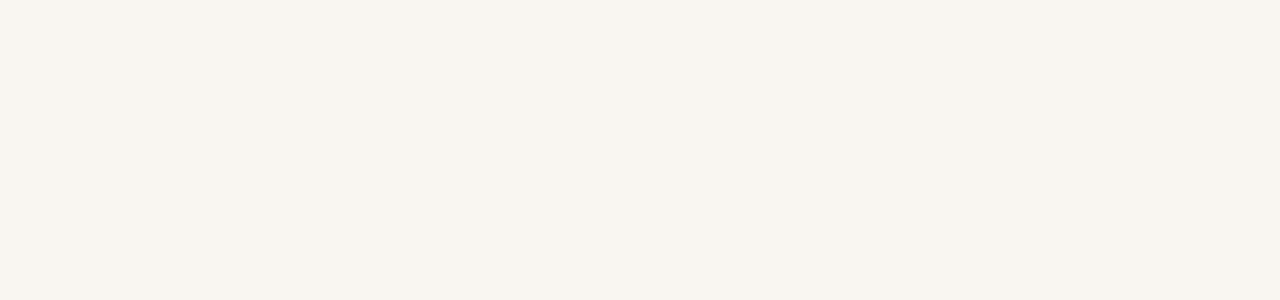
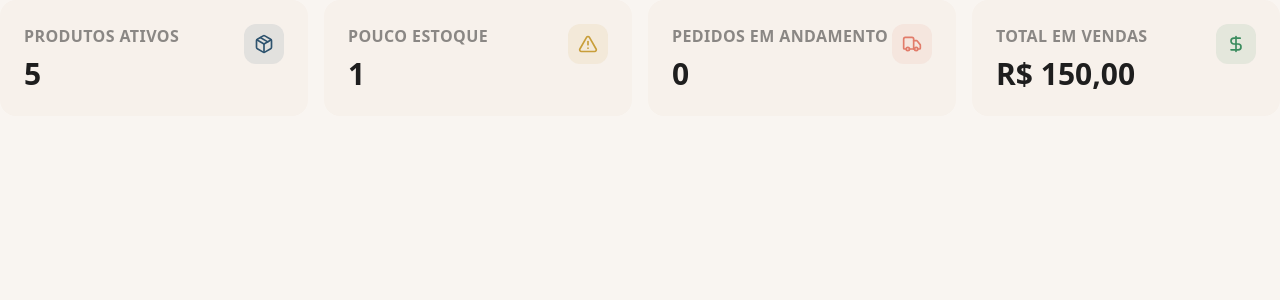
Before and after one commit to AtelieDigital-Labs/atelie-front, a React (Vite) app: page /artisan/dashboard in a window 1280 px wide. Before the commit this address had no page. Shown: the top 300 px of the page. Built offline with nearby package versions, Linux system fonts and the light colour scheme; a web font is replaced by a local one.

Commit message:
feat: add MetricCard component and routes artisan

```diff
--- /dev/null
+++ b/src/pages/artisan/dashboard/components/MetricCard.tsx
@@ -0,0 +1,26 @@
+import type { LucideIcon } from 'lucide-react'
+
+type MetricCardProps = {
+  label: string
+  value: string | number
+  icon: LucideIcon
+  iconColor?: string
+  iconBg?: string
+}
+
+export function MetricCard({label,value,icon:Icon,iconColor,iconBg}:MetricCardProps){
+  return (
+    <div className='bg-card rounded-2xl p-6 flex items-start justify-between'>
+      <div className='flex flex-col gap-2'>
+        <span className='text-x2 font-semibold text-text/50 uppercase tracking-wide'>
+          {label}
+        </span>
+        <span className='text-3xl font-bold text-text'>{value}</span>
+      </div>
+
+      <div className={`p-2.5 rounded-xl ${iconBg?? 'bg-surface'}`}>
+        <Icon size={20} className={iconColor?? 'text-text/40'}/>
+      </div>
+    </div>
+  )
+}
--- /dev/null
+++ b/src/pages/artisan/dashboard/index.tsx
@@ -0,0 +1,51 @@
+import { Package, AlertTriangle, Truck, DollarSign } from 'lucide-react'
+import {MetricCard} from './components/MetricCard'
+
+
+const METRICS = [
+  {
+    label: 'Produtos Ativos',
+    value: 5,
+    icon: Package,
+    iconBg: 'bg-secondary/10',
+    iconColor: 'text-secondary',
+  },
+  {
+    label: 'Pouco Estoque',
+    value: 1,
+    icon: AlertTriangle,
+    iconBg: 'bg-warning/10',
+    iconColor: 'text-warning',
+  },
+  {
+    label: 'Pedidos em Andamento',
+    value: 0,
+    icon: Truck,
+    iconBg: 'bg-highlight/10',
+    iconColor: 'text-highlight',
+  },
+  {
+    label: 'Total em Vendas',
+    value: 'R$ 150,00',
+    icon: DollarSign,
+    iconBg: 'bg-success/10',
+    iconColor: 'text-success',
+  },
+]
+
+export function Dashboard(){
+  return (
+
+    <div className='flex flex-col gap-6'>
+
+      <div className='grid grid-cols-1 sm:grid-cols-2 xl:grid-cols-4 gap-4'>
+        {
+          METRICS.map(metric => (
+            <MetricCard key={metric.label} {...metric}/>
+
+          ))
+        }
+      </div>
+    </div>
+  )
+}
--- /dev/null
+++ b/src/routes/artisian-routes.tsx
@@ -0,0 +1,9 @@
+import {Routes, Route} from 'react-router-dom'
+import {Dashboard} from '../pages/artisan/dashboard/index'
+export function ArtisianRoutes(){
+  return(
+    <Routes>
+      <Route path='/artisan/dashboard' element={<Dashboard/>} />
+    </Routes>
+  )
+}
--- a/src/routes/index.tsx
+++ b/src/routes/index.tsx
@@ -1,7 +1,8 @@
 import { BrowserRouter } from 'react-router-dom'
 import { useAuth } from '../hooks/useAuth'
-import { AppRoutes } from './AppRoutes'
-import {AuthRoutes} from './Auth-routes'
+import { AppRoutes } from './app-routes'
+import {AuthRoutes} from './auth-routes'
+import {ArtisianRoutes} from './artisian-routes'
 
 export function Router() {
   const { user, isLoading } = useAuth()
@@ -13,6 +14,8 @@ export function Router() {
     <BrowserRouter>
       <AppRoutes />
       <AuthRoutes/>
+      <ArtisianRoutes/>
+
     </BrowserRouter>
   )
 }
```
Also changed, not shown: src/routes/app-routes.tsx (renamed from src/routes/AppRoutes.tsx), src/routes/auth-routes.tsx (renamed from src/routes/Auth-routes.tsx).
